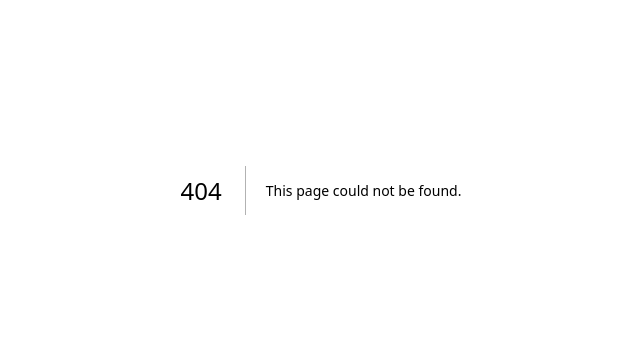
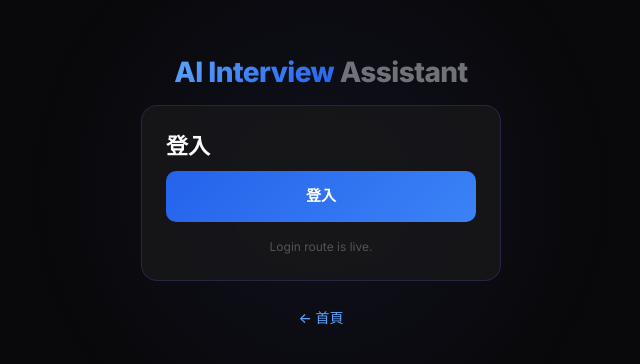
Before and after one commit to openclawsean024-create/ai-interview-assistant, a Next.js app: page /login in a window 1280 px wide. Before the commit this address had no page. Shown: the part 210-574 px from the top of the page, without its empty margins (319-959 px from the left). Built offline with nearby package versions, Linux system fonts and the light colour scheme.

Commit message:
feat: v4 - Chrome Extension as main body with sidePanel, Alt+Shift+M shortcut

```diff
--- /dev/null
+++ b/app/login/page.tsx
@@ -0,0 +1,45 @@
+'use client';
+
+import { useAuth } from '@/components/auth-provider';
+import { useLocale } from '@/app/i18n/locale-context';
+import Link from 'next/link';
+import { useRouter } from 'next/navigation';
+import { useEffect } from 'react';
+
+export default function LoginPage() {
+  const { isSignedIn, signIn, isLoaded } = useAuth();
+  const { t } = useLocale();
+  const router = useRouter();
+
+  useEffect(() => {
+    if (isLoaded && isSignedIn) router.push('/dashboard');
+  }, [isLoaded, isSignedIn, router]);
+
+  const handle = () => {
+    signIn();
+    router.push('/dashboard');
+  };
+
+  return (
+    <div style={{ minHeight: '100vh', display: 'flex', alignItems: 'center', justifyContent: 'center', background: '#09090B' }}>
+      <div style={{ position: 'fixed', top: '50%', left: '50%', transform: 'translate(-50%, -50%)', width: '600px', height: '600px', background: 'radial-gradient(circle, rgba(99,102,241,0.08) 0%, transparent 70%)', pointerEvents: 'none' }} />
+      <div style={{ textAlign: 'center', position: 'relative', zIndex: 1 }}>
+        <div style={{ fontSize: '28px', fontWeight: 800, marginBottom: '12px', letterSpacing: '-0.02em' }}>
+          <span className="gradient-text">AI Interview</span> <span style={{ color: '#71717A' }}>Assistant</span>
+        </div>
+        <div className="card" style={{ minWidth: '360px', textAlign: 'left', border: '1px solid rgba(99,102,241,0.2)' }}>
+          <h2 style={{ color: '#FAFAFA', fontSize: '22px', marginBottom: '8px', fontWeight: 700 }}>{t.nav.signIn}</h2>
+          <button onClick={handle} className="btn-brand" style={{ width: '100%', padding: '14px', fontSize: '15px' }}>
+            {t.nav.signIn}
+          </button>
+          <p style={{ color: '#52525B', fontSize: '12px', textAlign: 'center', marginTop: '16px' }}>Login route is live.</p>
+        </div>
+        <div style={{ marginTop: '24px' }}>
+          <Link href="/" style={{ color: '#60A5FA', fontSize: '14px', fontWeight: 500 }}>
+            ← {t.nav.home || 'Back to Home'}
+          </Link>
+        </div>
+      </div>
+    </div>
+  );
+}
--- /dev/null
+++ b/app/register/page.tsx
@@ -0,0 +1,45 @@
+'use client';
+
+import { useAuth } from '@/components/auth-provider';
+import { useLocale } from '@/app/i18n/locale-context';
+import Link from 'next/link';
+import { useRouter } from 'next/navigation';
+import { useEffect } from 'react';
+
+export default function RegisterPage() {
+  const { isSignedIn, signIn, isLoaded } = useAuth();
+  const { t } = useLocale();
+  const router = useRouter();
+
+  useEffect(() => {
+    if (isLoaded && isSignedIn) router.push('/dashboard');
+  }, [isLoaded, isSignedIn, router]);
+
+  const handle = () => {
+    signIn();
+    router.push('/dashboard');
+  };
+
+  return (
+    <div style={{ minHeight: '100vh', display: 'flex', alignItems: 'center', justifyContent: 'center', background: '#09090B' }}>
+      <div style={{ position: 'fixed', top: '50%', left: '50%', transform: 'translate(-50%, -50%)', width: '600px', height: '600px', background: 'radial-gradient(circle, rgba(99,102,241,0.08) 0%, transparent 70%)', pointerEvents: 'none' }} />
+      <div style={{ textAlign: 'center', position: 'relative', zIndex: 1 }}>
+        <div style={{ fontSize: '28px', fontWeight: 800, marginBottom: '12px', letterSpacing: '-0.02em' }}>
+          <span className="gradient-text">AI Interview</span> <span style={{ color: '#71717A' }}>Assistant</span>
+        </div>
+        <div className="card" style={{ minWidth: '360px', textAlign: 'left', border: '1px solid rgba(99,102,241,0.2)' }}>
+          <h2 style={{ color: '#FAFAFA', fontSize: '22px', marginBottom: '8px', fontWeight: 700 }}>{t.nav.signUp}</h2>
+          <button onClick={handle} className="btn-brand" style={{ width: '100%', padding: '14px', fontSize: '15px' }}>
+            {t.nav.signUp}
+          </button>
+          <p style={{ color: '#52525B', fontSize: '12px', textAlign: 'center', marginTop: '16px' }}>Register route is live.</p>
+        </div>
+        <div style={{ marginTop: '24px' }}>
+          <Link href="/" style={{ color: '#60A5FA', fontSize: '14px', fontWeight: 500 }}>
+            ← {t.nav.home || 'Back to Home'}
+          </Link>
+        </div>
+      </div>
+    </div>
+  );
+}
```
